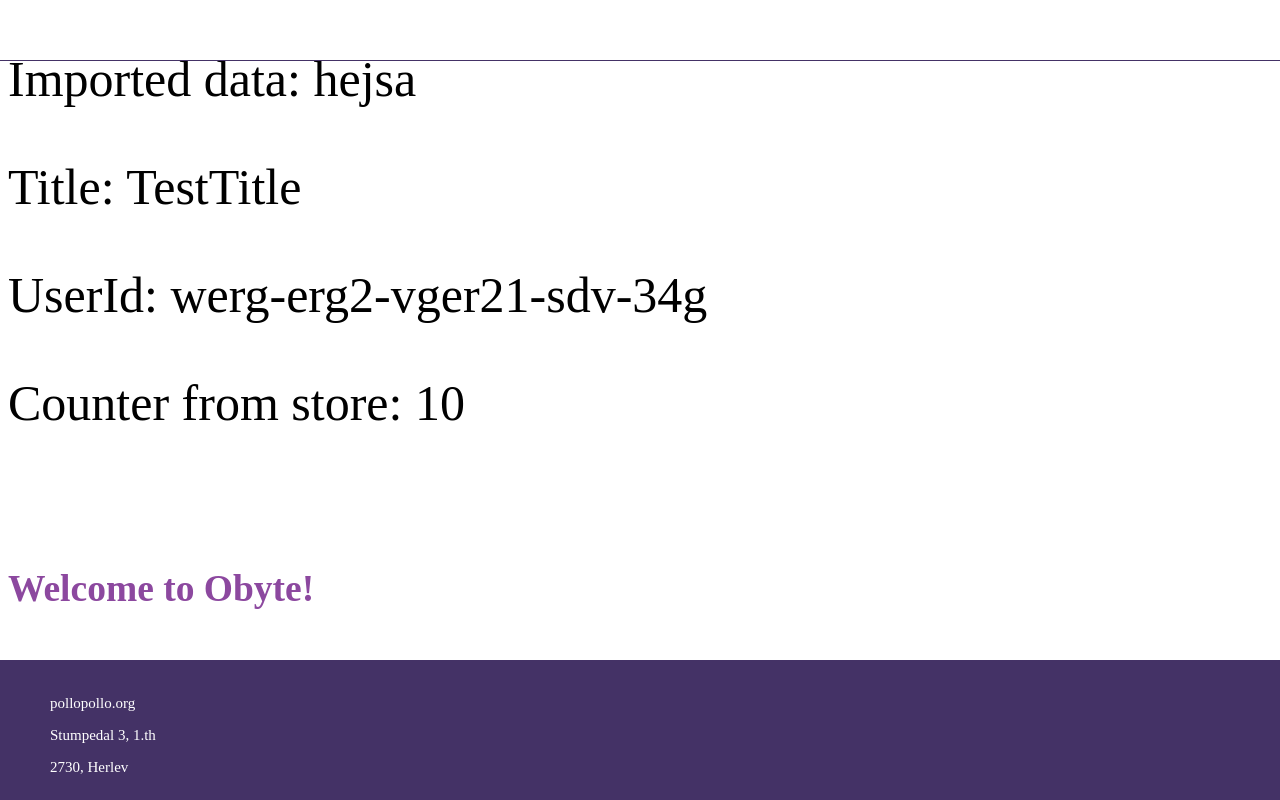
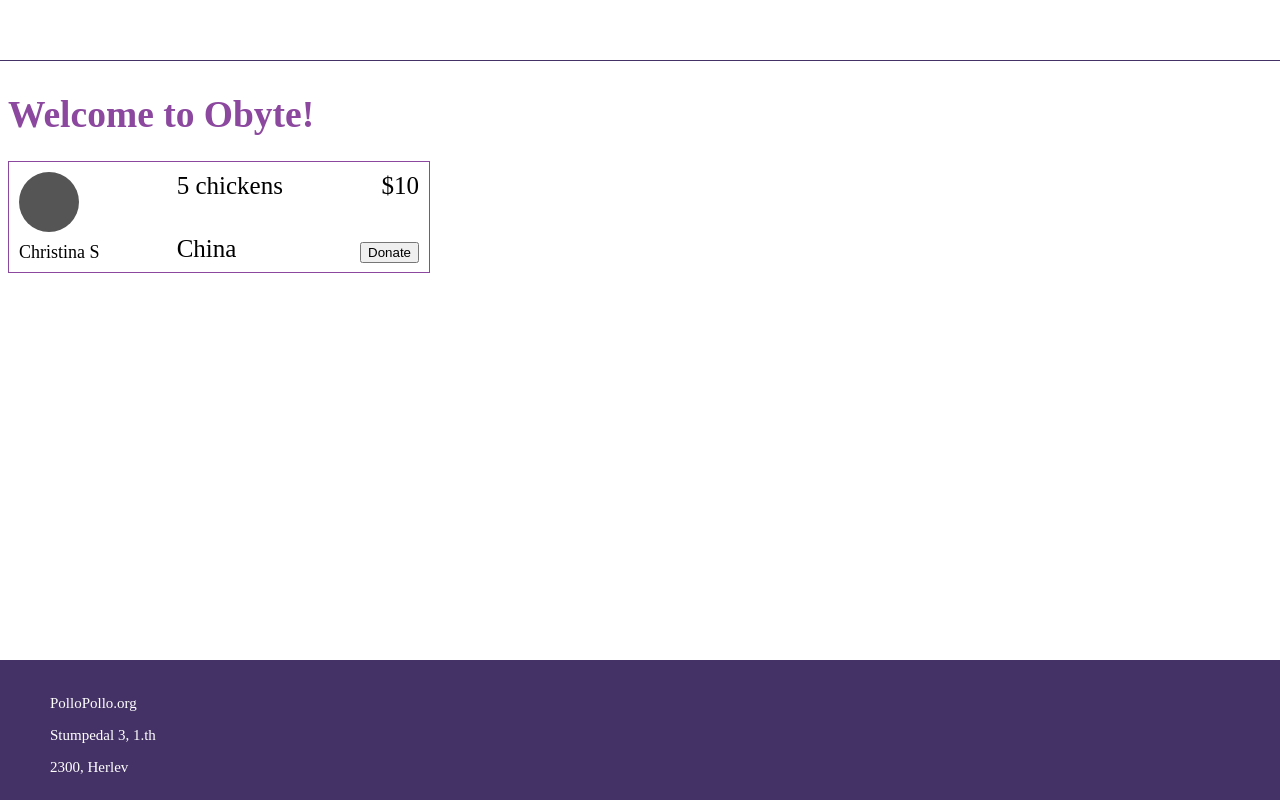
Before and after one commit to pollopollo-org/front-end, a React app: page / in a window 1280 px wide. Built offline with nearby package versions, Linux system fonts and the light colour scheme.

Commit message:
Footer json file created and styling fixes on application

```diff
--- a/src/assets/data/benefactors.json
+++ /dev/null
@@ -1,3 +0,0 @@
-{
-    "someKindOfFormat": "hejsa"
-}
--- /dev/null
+++ b/src/assets/data/footer.json
@@ -0,0 +1,6 @@
+{
+    "url": "PolloPollo.org",
+    "street": "Stumpedal 3, 1.th",
+    "zipcode": "2300",
+    "city": "Herlev"
+}
--- /dev/null
+++ b/src/assets/dummy/dummyApplication.json
@@ -0,0 +1,3 @@
+{
+
+}
--- a/src/ts/components/elements/Application/Application.tsx
+++ b/src/ts/components/elements/Application/Application.tsx
@@ -1,4 +1,6 @@
 import React from "react";
+
+import { colors } from "src/ts/config/colors";
 
 /**
  * Application template to contain information about the donation
@@ -37,22 +39,22 @@ export class Application extends React.PureComponent {
 
 				<style jsx>{`
                     .application-border {
-                        height: 120px;
+                        height: 100px;
                         width: 400px;
                         padding: 10px 10px 0px 10px;
-                        border: 1px solid lightgray;
+                        border: 1px solid ${ colors.secondaryColor };
                         transition: 0.3s;
                     }
 
                     .application-border:hover {
-                        background-color: lightgray;
+                        box-shadow: 0 4px 8px 0 rgba(0, 0, 0, 0.2), 0 6px 20px 0 rgba(0, 0, 0, 0.19);
                     }
 
 					.application {
                         display: flex;
                         flex-direction: row;
                         justify-content: space-between;
-                        font-size: 30px;
+                        font-size: 25px;
 					}
 
                     .section-thumbnail {
@@ -70,8 +72,8 @@ export class Application extends React.PureComponent {
 
                     .thumbnail {
                         margin-bottom: 10px;
-                        height: 75px;
-                        width: 75px;
+                        height: 60px;
+                        width: 60px;
                         background-color: #555;
                         border-radius: 50%;
                     }
--- a/src/ts/components/layout/Footer/Footer.tsx
+++ b/src/ts/components/layout/Footer/Footer.tsx
@@ -1,5 +1,7 @@
 import React from "react";
 import { colors } from "src/ts/config/colors";
+
+import footer from "../../../../assets/data/footer.json";
 
 /**
  * Footer to be placed at the bottom of all pages
@@ -16,9 +18,9 @@ export class Footer extends React.PureComponent {
 				<div className="phantom-footer"></div>
 				<footer className="footer">
 					<div className="footerInfo">
-						<p>pollopollo.org</p>
-						<p>Stumpedal 3, 1.th</p>
-						<p>2730, Herlev</p>
+						<p>{footer.url}</p>
+						<p>{footer.street}</p>
+						<p>{footer.zipcode}, {footer.city}</p>
 					</div>
 
 				</footer>
--- a/src/ts/components/layout/MainContainer.tsx
+++ b/src/ts/components/layout/MainContainer.tsx
@@ -5,7 +5,7 @@ import { BrowserRouter as Router, Switch } from "react-router-dom";
 import { injectStore } from "src/ts/store/injectStore";
 import { Store } from "src/ts/store/Store";
 
-import benefactors from "../../../assets/data/benefactors.json";
+
 
 import { FrontPage } from "../pages/FrontPage/FrontPage";
 
@@ -26,13 +26,8 @@ class UnwrappedMainContainer extends React.Component<MainContainerProps> {
      * Main render method
      */
     public render(): JSX.Element {
-        const { dummy } = this.props.store;
         return (
             <main>
-                <p>Imported data: {benefactors.someKindOfFormat}</p>
-                <p>Title: {dummy.title}</p>
-                <p>UserId: {dummy.userId}</p>
-                <p>Counter from store: {dummy.incrementingValue}</p>
                 <FrontPage />
 
                 <Router>
--- a/src/ts/components/pages/FrontPage/FrontPage.tsx
+++ b/src/ts/components/pages/FrontPage/FrontPage.tsx
@@ -1,5 +1,6 @@
 import React from "react";
 
+import { Application } from "../../elements/Application/Application";
 import { Footer } from "../../layout/Footer/Footer";
 import { Header } from "../../layout/Header/Header";
 
@@ -23,8 +24,9 @@ export class FrontPage extends React.Component{
                     <h1>Welcome to Obyte!</h1>
                 </div>
 
+
                 <div className="list-of-applications">
-
+                    <Application />
                 </div>
 
                 <Footer/>
@@ -34,6 +36,13 @@ export class FrontPage extends React.Component{
                         font-size: 75%;
                         color: ${ colors.secondaryColor };
                     }
+
+                    .list-of-application {
+
+                        margin-left: auto;
+                        margin-right: auto;
+
+                    }
                 `}</style>
             </div>
         );
```
